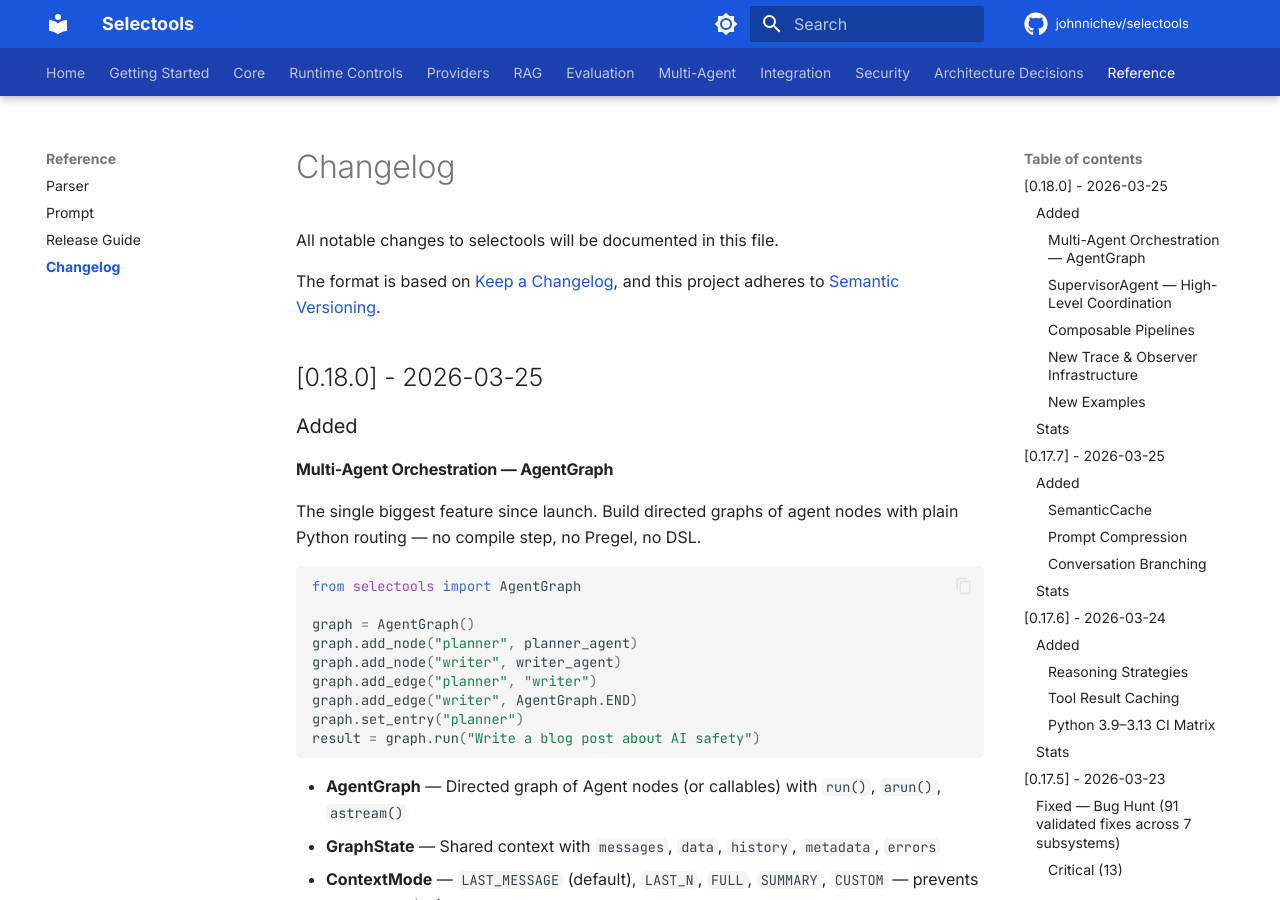
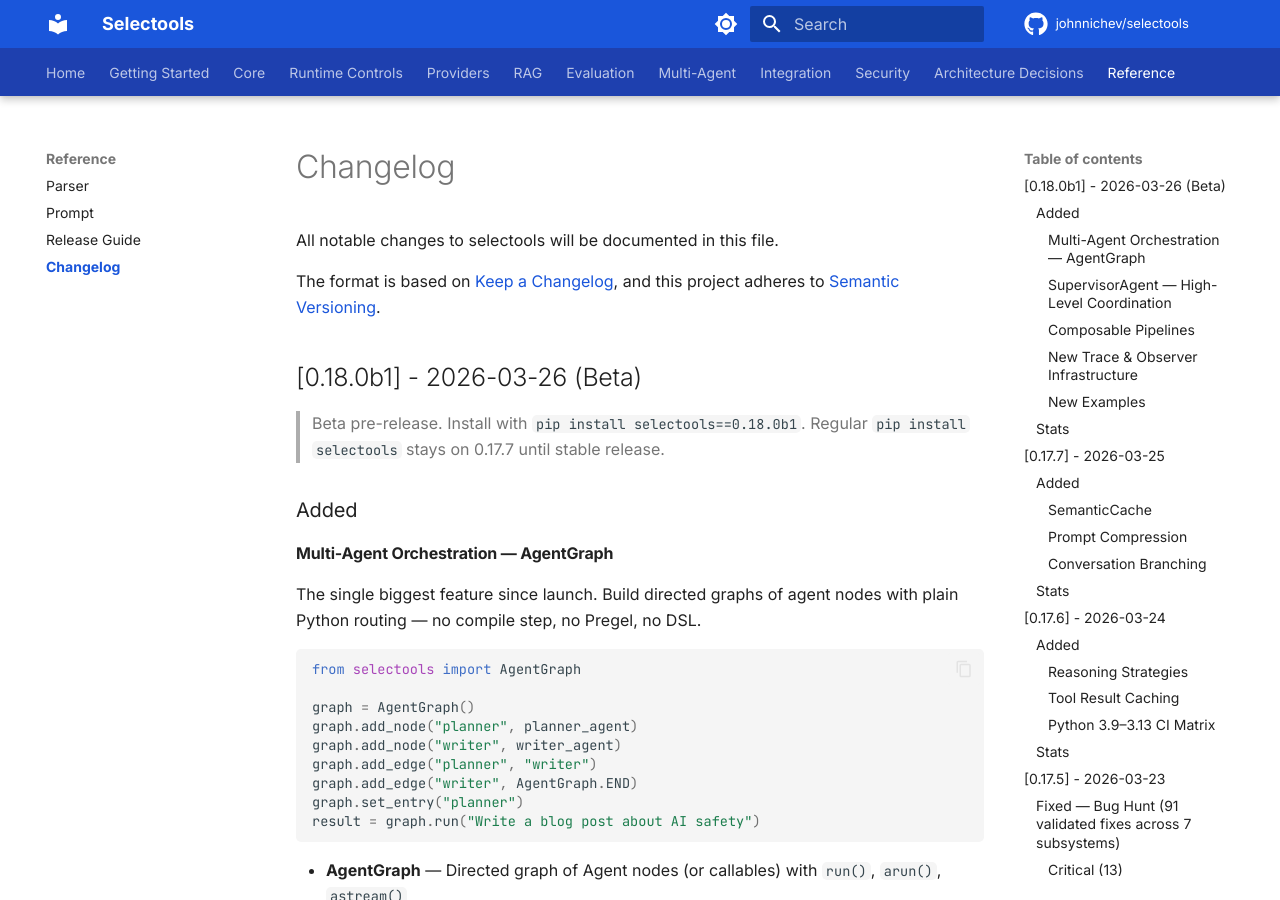
Before and after one commit to johnnichev/selectools, an MkDocs documentation site: the page built from docs/CHANGELOG.md, in a window 1280 px wide and 900 px high. Built offline with MkDocs 1.6.1 and Material for MkDocs 9.7.7, drawn with Linux system fonts in a browser that asks for light colours; comment, search, counter and statistics services are not loaded; the version menu is left out.

Commit message:
docs: reflect 0.18.0b1 beta in user-facing docs
- README.md: added beta install note at top of What's New
- CHANGELOG.md: header changed to [0.18.0b1] with beta note
- landing/index.html: footer version updated to v0.18.0b1
- docs/CHANGELOG.md: synced

```diff
--- a/docs/CHANGELOG.md
+++ b/docs/CHANGELOG.md
@@ -5,7 +5,10 @@
 The format is based on [Keep a Changelog](https://keepachangelog.com/en/1.0.0/),
 and this project adheres to [Semantic Versioning](https://semver.org/spec/v2.0.0.html).
 
-## [0.18.0] - 2026-03-25
+## [0.18.0b1] - 2026-03-26 (Beta)
+
+> Beta pre-release. Install with `pip install selectools==0.18.0b1`.
+> Regular `pip install selectools` stays on 0.17.7 until stable release.
 
 ### Added
 
```
Also changed, not shown: CHANGELOG.md (+4 -1 lines), README.md (+2 -0 lines), 1 other file.
